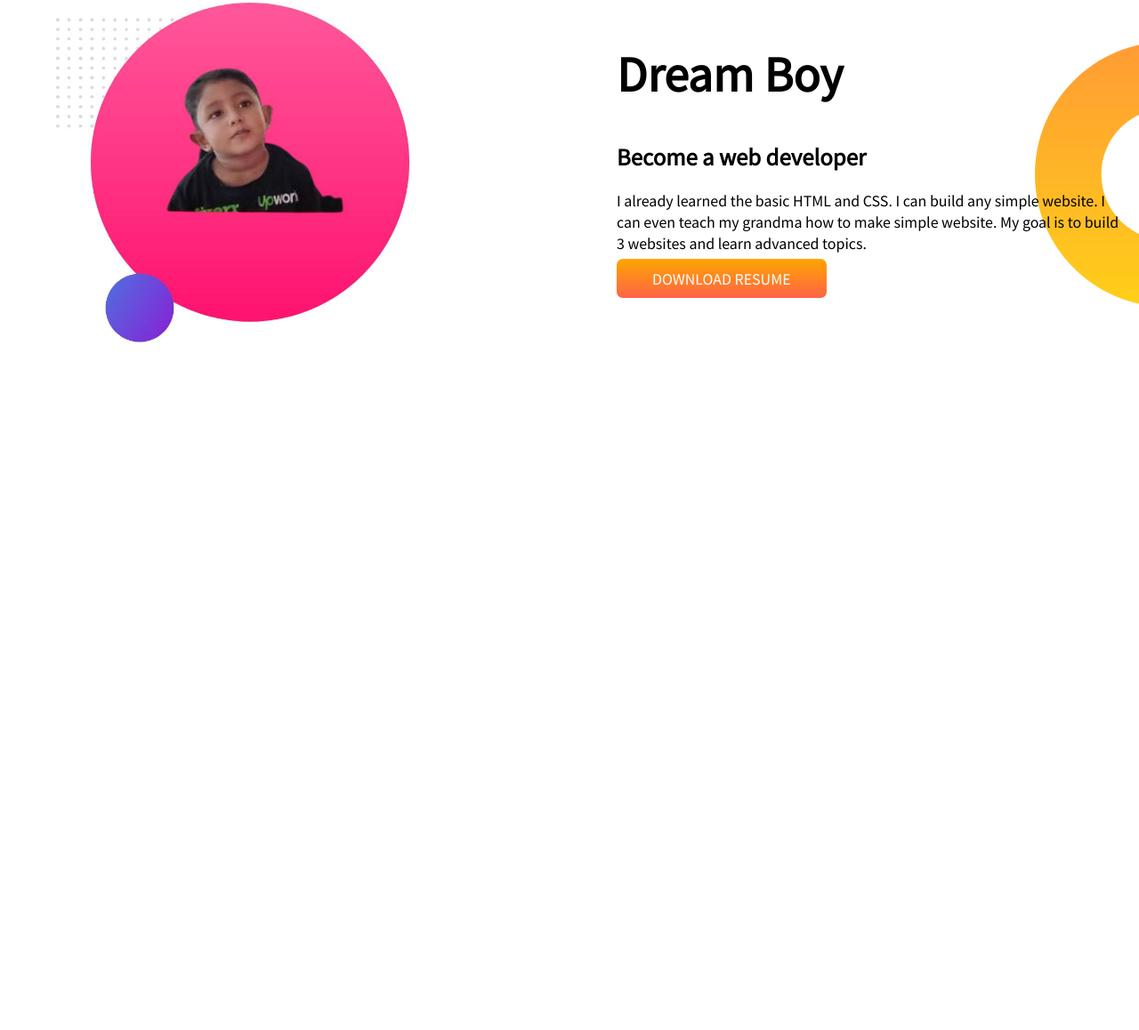
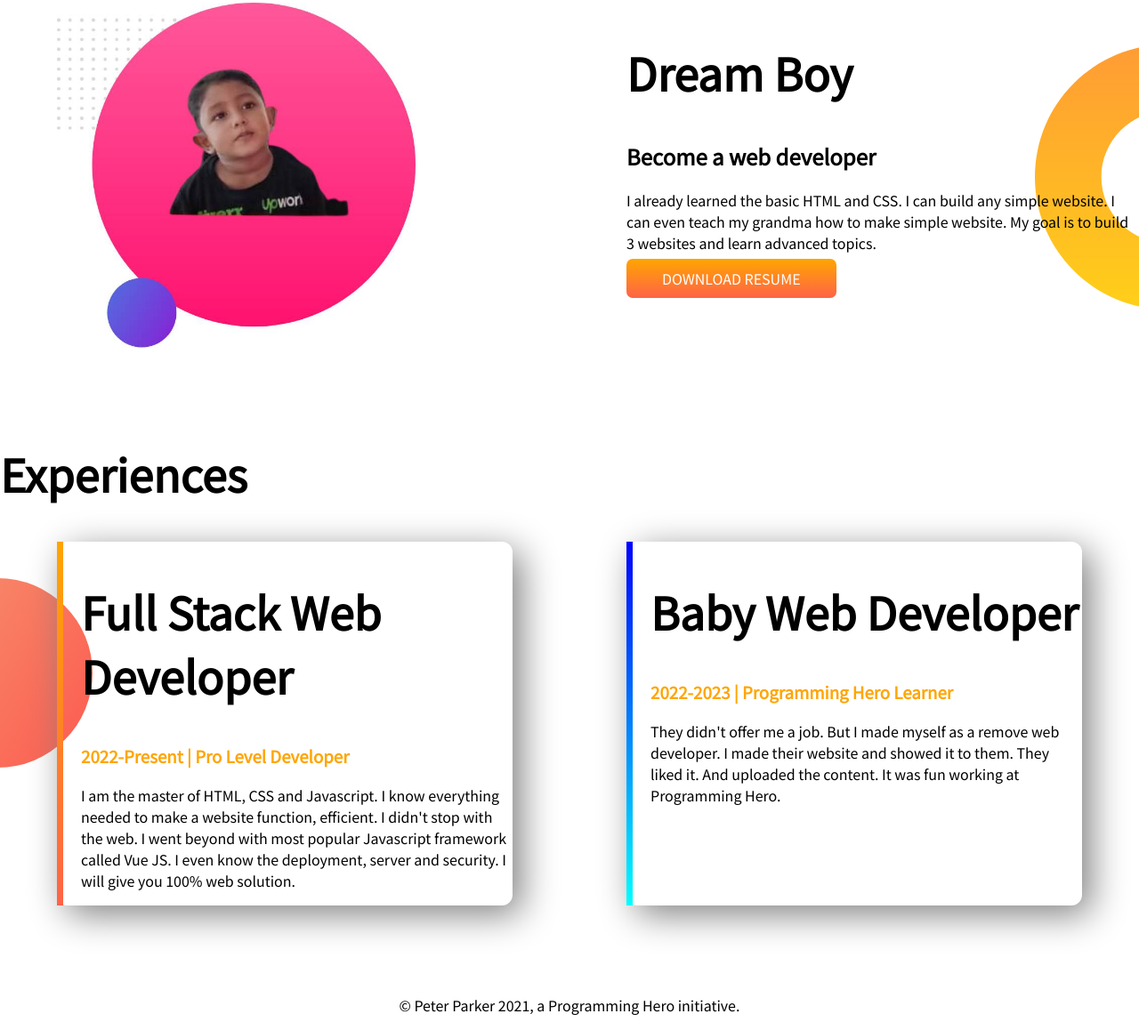
Before and after one commit to serazam7070/developer2-portfolio, a plain HTML site: page index.html in a window 1280 px wide. Shown: the part 523-1681 px from the top of the page at 89% size. Before the commit the page ends 1013 px from the top, so only its background shows below. Drawn offline with Linux system fonts and the light colour scheme.

Commit message:
footer and experience added

```diff
--- a/index.html
+++ b/index.html
@@ -11,7 +11,7 @@
     <link rel="stylesheet" href="style.css">
 </head>
 <body>
-    <section class="top-banner">
+    <section class="top-banner flexible-container">
     <div class="half-width">
     <h1>WELCOME TO</h1>
     <h1><span class="orange-color">SERAZAM'S</span> WORLD!</h1>
@@ -25,7 +25,7 @@
 
 </div>
 </section>
-<section class="dream-boy">
+<section class="dream-boy flexible-container">
     <div class="half-width">
         <img src="me/MuHit.jpg" alt="">
 
@@ -38,6 +38,24 @@
     </div>
 
 </section>
+<section class="experience-area">
+    <h1>Experiences</h1>
+    <div class="flexible-container">
+        <div id="full-stack-experience" class="experience-item">
+            <h1>Full Stack Web Developer</h1>
+            <h3 class="orange-color">2022-Present | Pro Level Developer</h3>
+            <p>I am the master of HTML, CSS and Javascript. I know everything needed to make a website function, efficient. I didn't stop with the web. I went beyond with most popular Javascript framework called Vue JS. I even know the deployment, server and security. I will give you 100% web solution.</p>
+        </div>
+        <div id="web-dev-experience" class="experience-item">
+            <h1>Baby Web Developer</h1>
+                <h3 class="orange-color">2022-2023 | Programming Hero Learner</h3>
+                <p>They didn't offer me a job. But I made myself as a remove web developer. I made their website and showed it to them. They liked it. And uploaded the content. It was fun working at Programming Hero.</p>
+        </div>
+    </div>
+</section>
+<footer>
+    <p>© Peter Parker 2021, a Programming Hero initiative.</p>
+</footer>
 
 
 
--- a/style.css
+++ b/style.css
@@ -8,11 +8,12 @@ h1{
 .orange-color{
     color: orange;
 }
-section{
+.flexible-container{
     display: flex;
     margin-bottom: 100px;
 }
 .half-width{
+
     width: 50%;
     padding-left: 5%;
 }
@@ -35,7 +36,31 @@ section{
     background-image: url(images/dream-bg.png);
     background-repeat: no-repeat;
     background-position: right;
-    padding-right: 20px;
-
+}
+.experience-item{
+    width: 40%;
+    margin-left: 5%;
+    margin-right: 5%;
+    padding-left: 20px;
+    border-radius: 12px;
+    box-shadow: 10px 10px 40px grey;
 
 }
+.experience-area{
+    background-image: url(images/exp-bg.png);
+    background-repeat: no-repeat;
+    background-position: left;
+}
+#web-dev-experience{
+    border-left: 7px solid;
+    border-image: linear-gradient(blue, cyan);
+    border-image-slice: 1;
+}
+#full-stack-experience{
+    border-left: 7px solid;
+    border-image: linear-gradient(orange, tomato);
+    border-image-slice: 1;
+}
+footer p{
+    text-align: center;
+}
```
Also changed, not shown: me/121683914_2850873448570421_2658542791558492238_n.jpg (deleted), me/154560553_2960327977624967_6524843147864538206_n.jpg (deleted), me/158336195_2971560889835009_8327601304385790794_n.jpg (deleted), me/moni11-removebg-preview.png (deleted), me/moni11.jpg (deleted), 3 other files.
